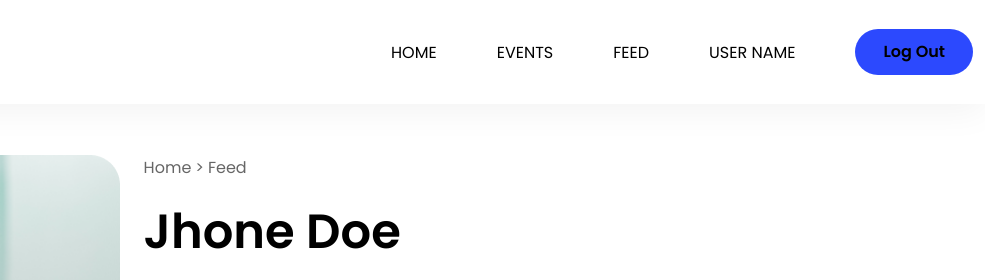
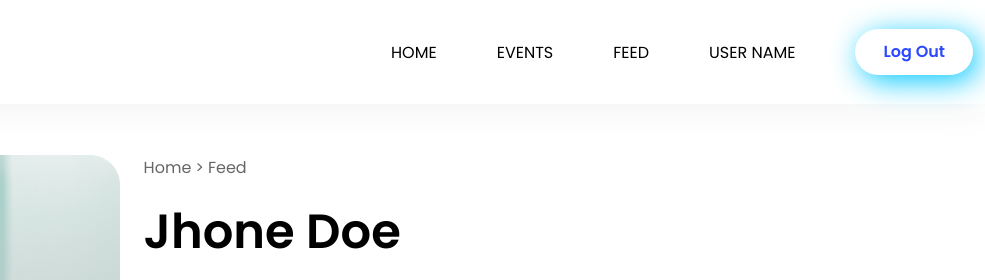
Before and after one commit to AmanPunia-510/event-free-3, a plain HTML site: page index.html in a window 1280 px wide. In both pictures the pointer is over the button "Log Out". Shown: the top 280 px of the page, 295-1280 px from the left. Drawn offline with Linux system fonts and the light colour scheme.

Commit message:
change in hover effects

```diff
--- a/assets/css/style.css
+++ b/assets/css/style.css
@@ -331,7 +331,9 @@
 }
 
 .logout-button:hover {
-  color: var(--third-color);
+  background-color: var(--fourth-color);
+  box-shadow: 5px 6px 30px 0px var(--fifth-color);
+  color: var(--primary-color);
 }
 
 .navbar {
@@ -558,6 +560,7 @@ footer {
   border: 1px solid #9CA1BE;
   padding-right: 4px;
   margin-bottom: 45px;
+  overflow: hidden;
 }
 
 .group-img-or-input {
```
